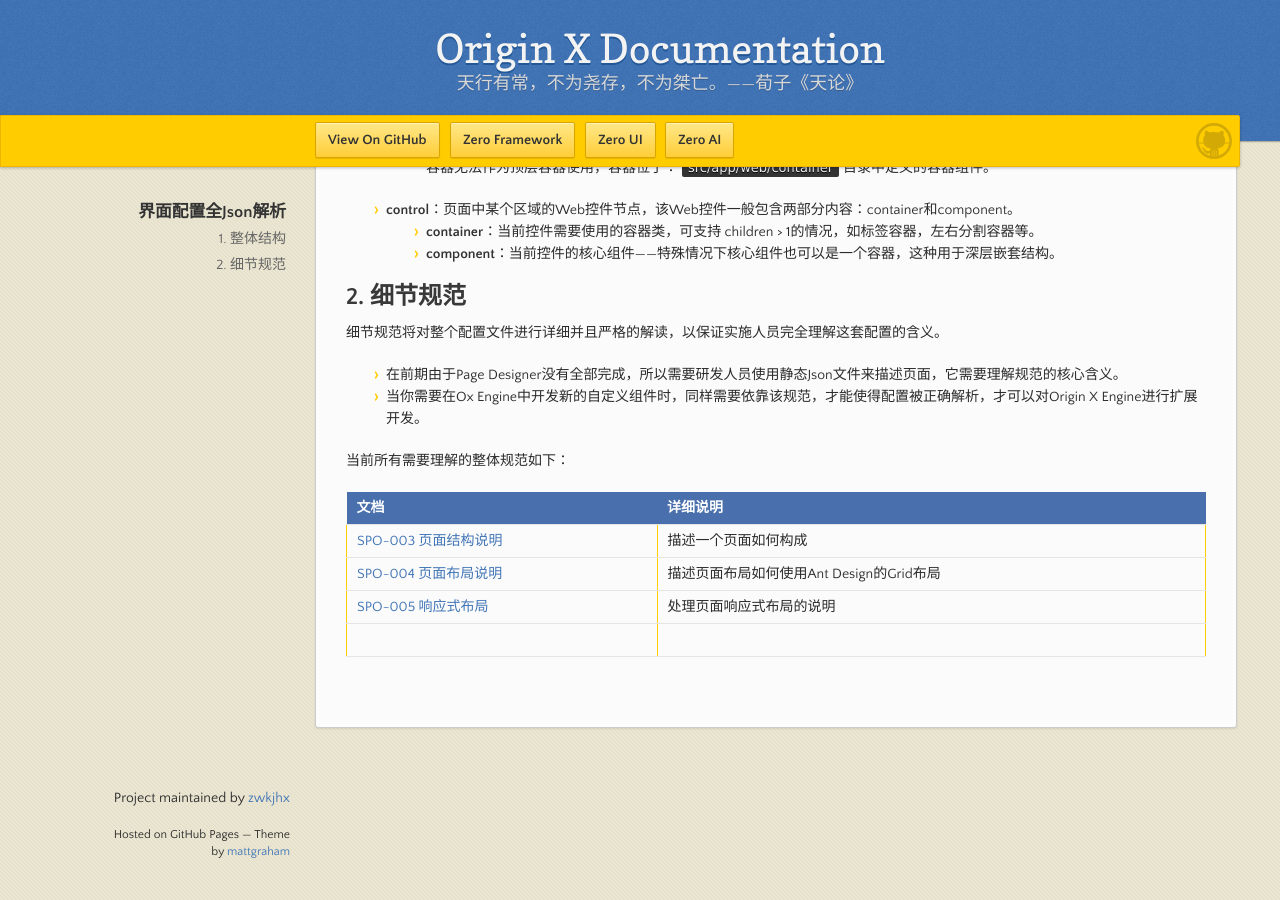
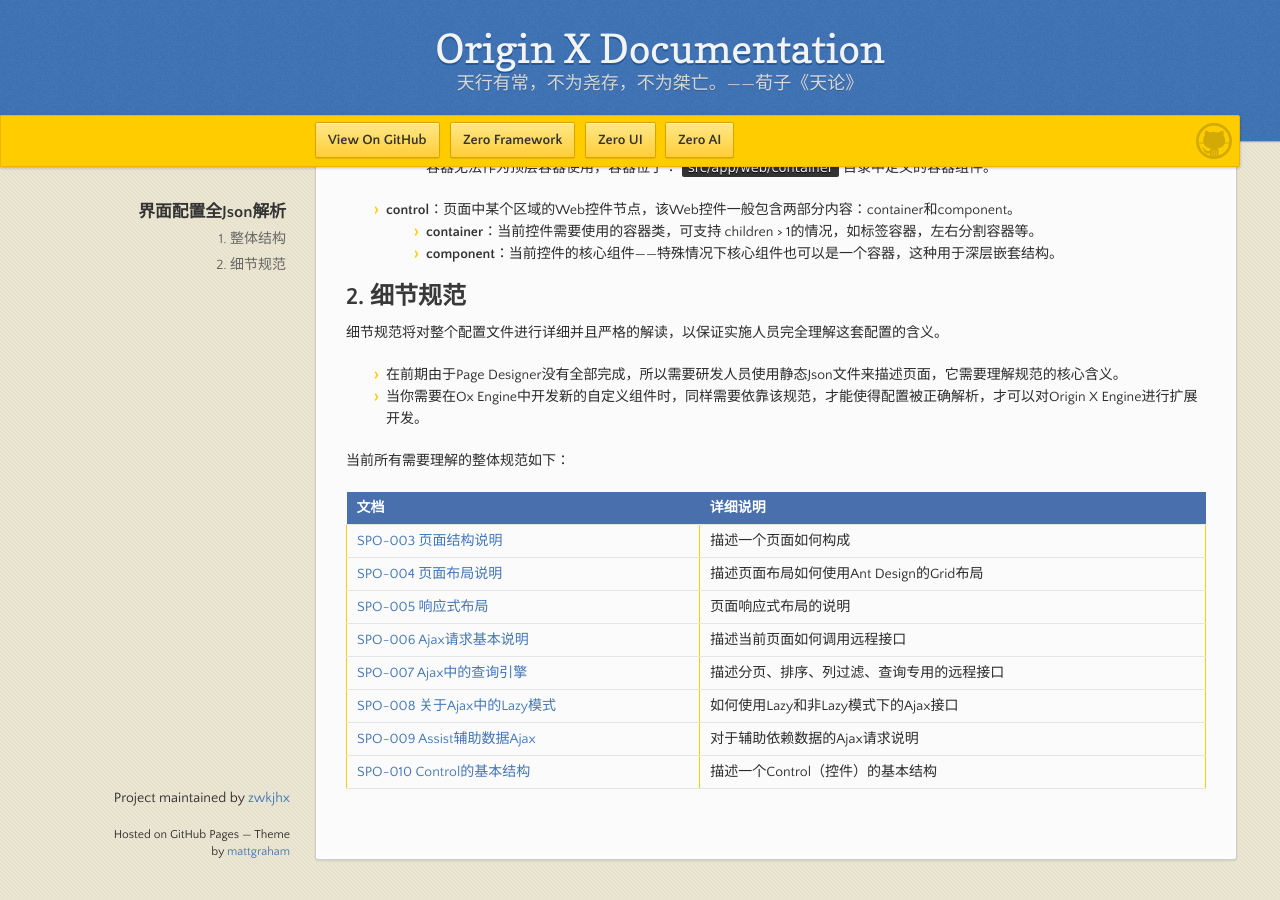
Before and after one commit to zwkjhx/ox-doc, a Jekyll site: the page built from specification/3-origin-xgui-fan/spo-001-jie-mian-pei-zhi-quan-json-jie-xi.md, in a window 1280 px wide and 900 px high, scrolled down 899 px. Built offline with Jekyll 4.4.1, drawn with Linux system fonts in a browser that asks for light colours; our own code applies the rules of GitHub Pages for plain Markdown files.

Commit message:
Creates specification/3-origin-xgui-fan/spo-010-controlde-ji-ben-jie-gou.md
Auto commit by GitBook Editor

```diff
--- a/specification/3-origin-xgui-fan/spo-001-jie-mian-pei-zhi-quan-json-jie-xi.md
+++ b/specification/3-origin-xgui-fan/spo-001-jie-mian-pei-zhi-quan-json-jie-xi.md
@@ -54,5 +54,9 @@
 | :--- | :--- |
 | [SPO-003 页面结构说明](/specification/3-origin-xgui-fan/spo-003-bu-ju-pei-zhi-gui-fan.md) | 描述一个页面如何构成 |
 | [SPO-004 页面布局说明](/specification/3-origin-xgui-fan/spo-004-ye-mian-bu-ju-shuo-ming.md) | 描述页面布局如何使用Ant Design的Grid布局 |
-| [SPO-005 响应式布局](/specification/3-origin-xgui-fan/spo-005-xiang-ying-shi-bu-ju.md) | 处理页面响应式布局的说明 |
-|  |  |
+| [SPO-005 响应式布局](/specification/3-origin-xgui-fan/spo-005-xiang-ying-shi-bu-ju.md) | 页面响应式布局的说明 |
+| [SPO-006 Ajax请求基本说明](/specification/3-origin-xgui-fan/spo-006-ajaxqing-qiu-ji-ben-shuo-ming.md) | 描述当前页面如何调用远程接口 |
+| [SPO-007 Ajax中的查询引擎](/specification/3-origin-xgui-fan/spo-007-ajaxzhong-de-cha-xun-yin-qing.md) | 描述分页、排序、列过滤、查询专用的远程接口 |
+| [SPO-008 关于Ajax中的Lazy模式](/specification/3-origin-xgui-fan/spo-008-guan-yu-ajax-zhong-de-lazy-mo-shi.md) | 如何使用Lazy和非Lazy模式下的Ajax接口 |
+| [SPO-009 Assist辅助数据Ajax](/specification/3-origin-xgui-fan/spo-009-assistfu-zhu-shu-ju-ajax.md) | 对于辅助依赖数据的Ajax请求说明 |
+| [SPO-010 Control的基本结构](/specification/3-origin-xgui-fan/spo-010-controlde-ji-ben-jie-gou.md) | 描述一个Control（控件）的基本结构 |
```
Also changed, not shown: SUMMARY.md (+5 -0 lines), specification/3-origin-xgui-fan/spo-006-ajaxqing-qiu-ji-ben-shuo-ming.md (added), specification/3-origin-xgui-fan/spo-007-ajaxzhong-de-cha-xun-yin-qing.md (added), specification/3-origin-xgui-fan/spo-008-guan-yu-ajax-zhong-de-lazy-mo-shi.md (added), specification/3-origin-xgui-fan/spo-009-assistfu-zhu-shu-ju-ajax.md (added), specification/3-origin-xgui-fan/spo-010-controlde-ji-ben-jie-gou.md (added).
